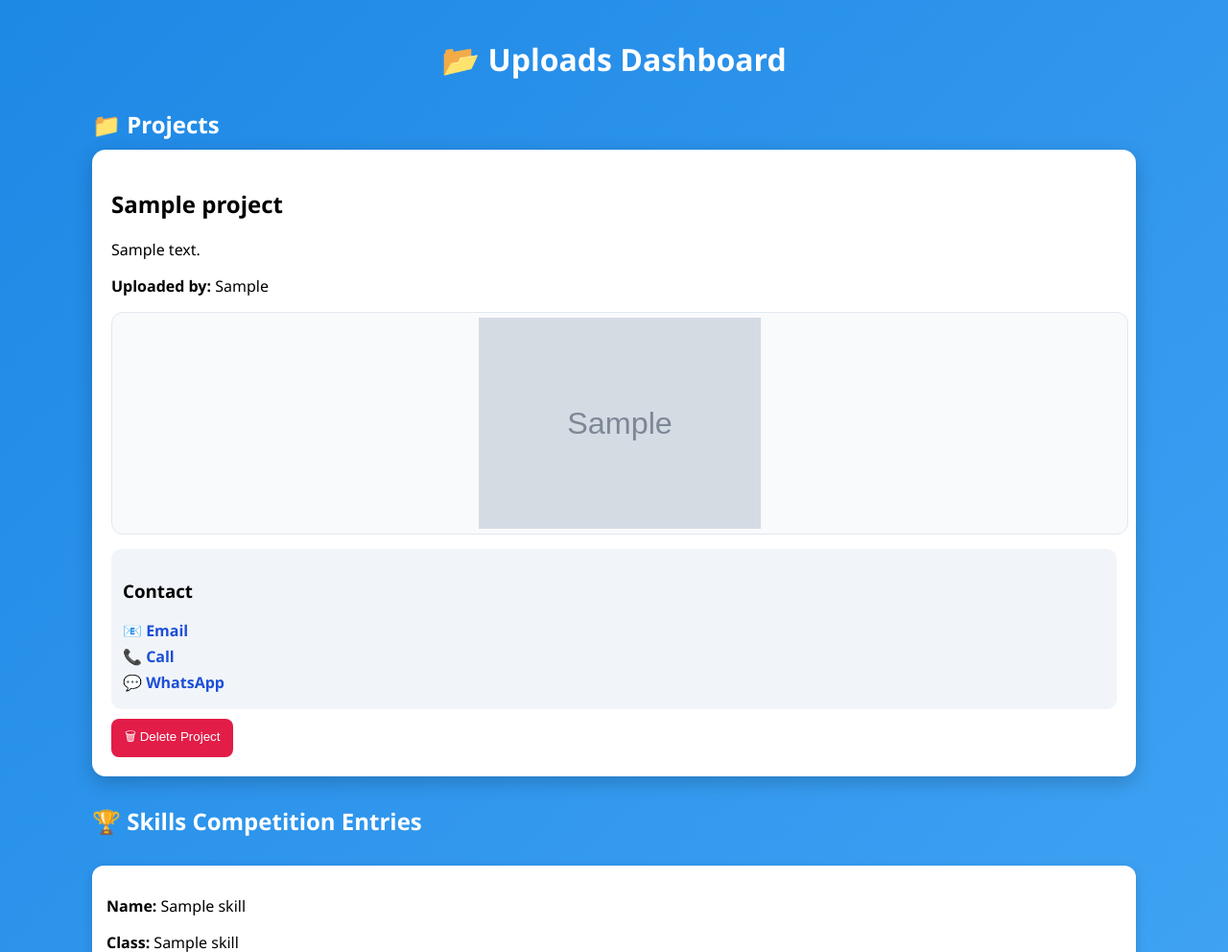
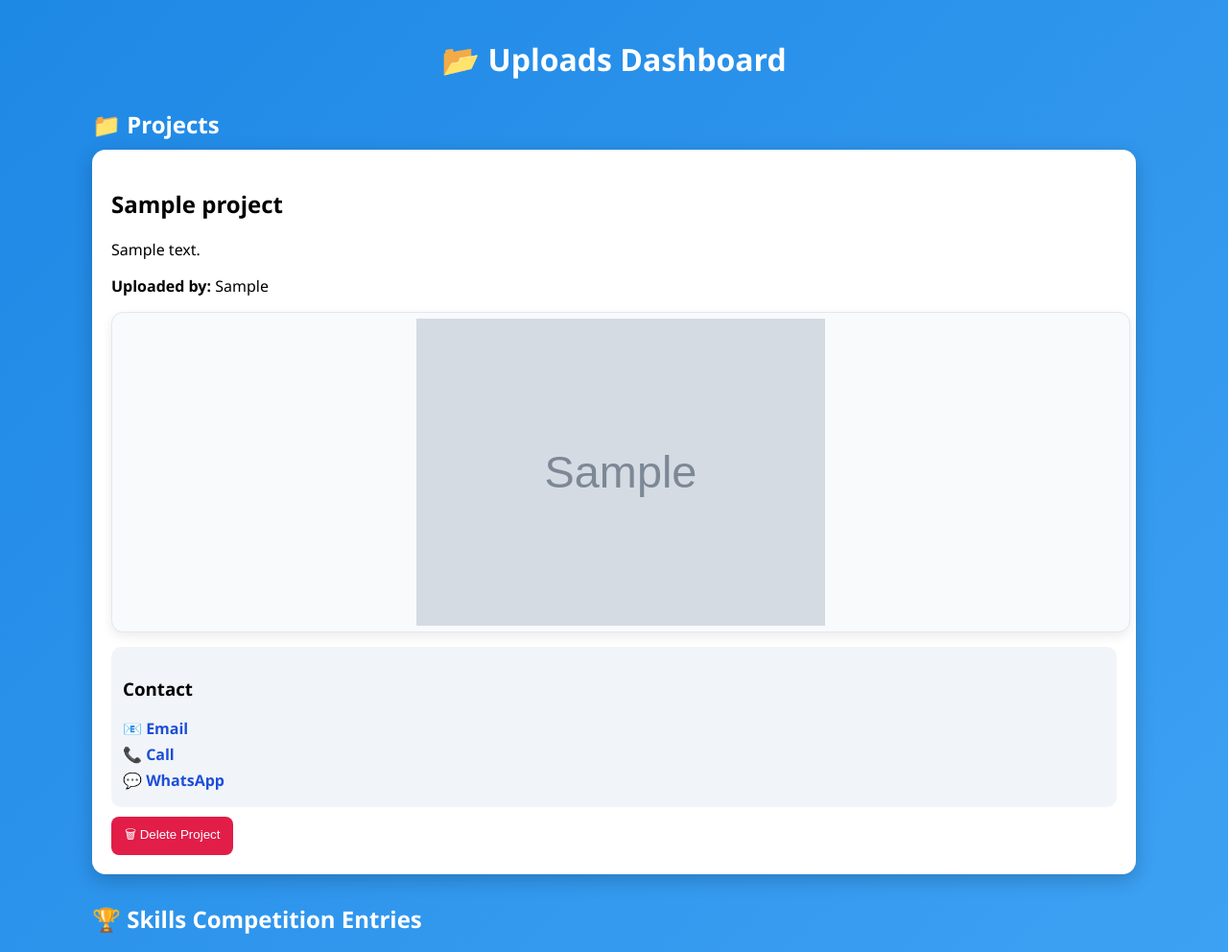
Before and after one commit to jamesmutisokiilu-coder/Meru-National-Polytechnic-innovation-and-skills-management-system, a Flask app: page /uploads in a window 1280 px wide. Shown: the top 992 px of the page at 96% size. Run offline with Flask 3, Linux system fonts and the light colour scheme; the visitor is signed in with stand-in values (Sample User, id 1); tables that the repository leaves empty hold one stand-in row (values such as "Sample post"); grey boxes marked "Sample" are stand-in pictures.

Commit message:
Update uploads.html

```diff
--- a/templates/uploads.html
+++ b/templates/uploads.html
@@ -22,6 +22,7 @@ h1{
     color:white;
 }
 
+/* SECTION TITLE */
 .section-title{
     color:white;
     margin:30px 0 10px;
@@ -36,23 +37,30 @@ h1{
     box-shadow:0 6px 20px rgba(0,0,0,0.2);
 }
 
-/* IMAGE GRID */
+/* ================= IMAGE GALLERY (UPDATED) ================= */
 .image-grid{
-    display:grid;
-    grid-template-columns:repeat(auto-fit, minmax(200px, 1fr));
-    gap:12px;
-    margin-top:12px;
+    display: grid;
+    grid-template-columns: repeat(auto-fit, minmax(320px, 1fr));
+    gap: 15px;
+    margin-top: 15px;
 }
 
-/* ✅ FIX: FULL IMAGE SHOWN (NO CROPPING) */
+/* BIG CLEAN IMAGES */
 .image-grid img{
-    width:100%;
-    height:220px;
-    object-fit: contain;   /* 🔥 KEY FIX */
-    background:#f8fafc;    /* nice background for empty space */
-    border-radius:12px;
-    border:1px solid #e2e8f0;
-    padding:5px;
+    width: 100%;
+    height: 320px;
+    object-fit: contain;   /* show full image */
+    background: #f8fafc;
+    border-radius: 12px;
+    border: 1px solid #e2e8f0;
+    padding: 6px;
+    box-shadow: 0 4px 12px rgba(0,0,0,0.08);
+    transition: transform 0.2s ease;
+}
+
+/* hover zoom */
+.image-grid img:hover{
+    transform: scale(1.03);
 }
 
 /* CONTACT BOX */
```
